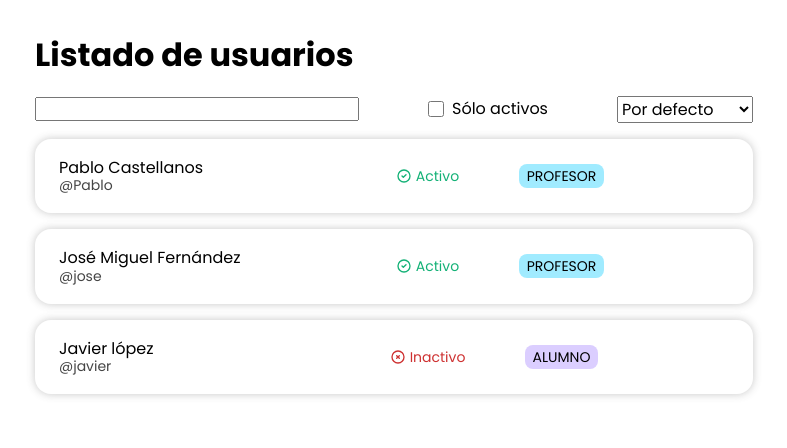
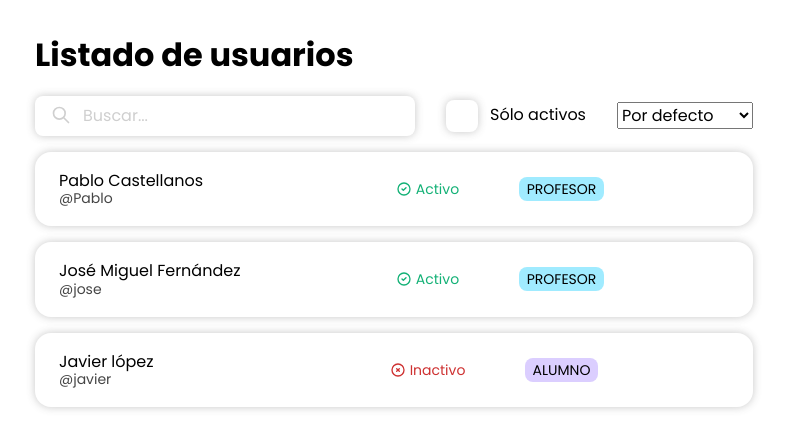
Before and after one commit to juananton/users-list, a React (Vite) app: page / in a window 1280 px wide. Shown: the top 448 px of the page, without its empty margins (246-1033 px from the left). Built offline with nearby package versions, Linux system fonts and the light colour scheme.

Commit message:
Use InputSearch and InputCheckBox components

```diff
--- a/src/components/UsersListFilters.jsx
+++ b/src/components/UsersListFilters.jsx
@@ -1,4 +1,6 @@
 import style from './UsersListFilters.module.css';
+import InputCheckBox from './forms/InputCheckBox';
+import InputSearch from './forms/InputSearch';
 
 const UsersListFilters = ({
   search,
@@ -10,16 +12,16 @@ const UsersListFilters = ({
 }) => {
   return (
     <form className={style.form}>
-      <input
-        type='text'
+      <InputSearch
+        placeholder='Buscar...'
         value={search}
         onChange={ev => setSearch(ev.target.value)}
       />
       <div className={style.active}>
-        <input
-          type='checkbox'
+        <InputCheckBox
           checked={onlyActive}
           onChange={ev => setOnlyActive(ev.target.checked)}
+          className={style.checkbox}
         />
         <span>Sólo activos</span>
       </div>
--- a/src/components/UsersListFilters.module.css
+++ b/src/components/UsersListFilters.module.css
@@ -10,9 +10,6 @@
   align-items: center;
 }
 
-.active input[type='checkbox'] {
-  height: 1rem;
-  width: 1rem;
-
-  margin-right: 0.5rem;
+.checkbox {
+  margin-right: 0.75rem;
 }
```
